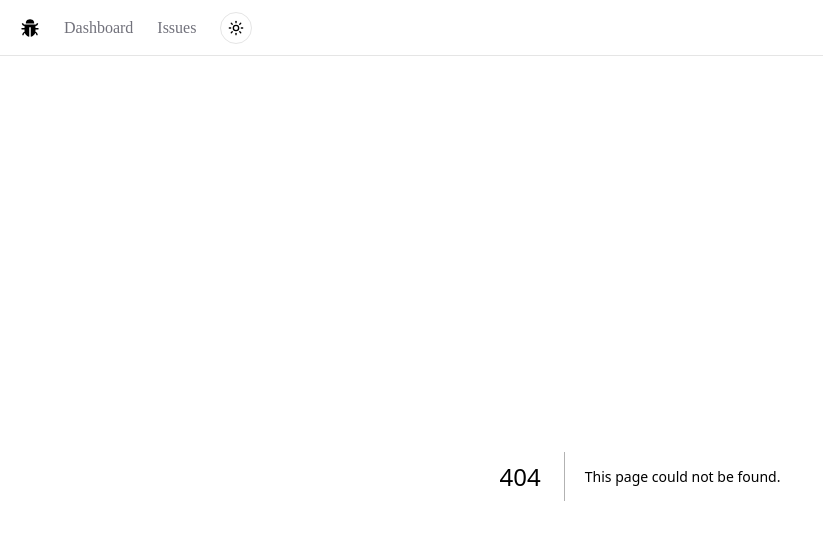
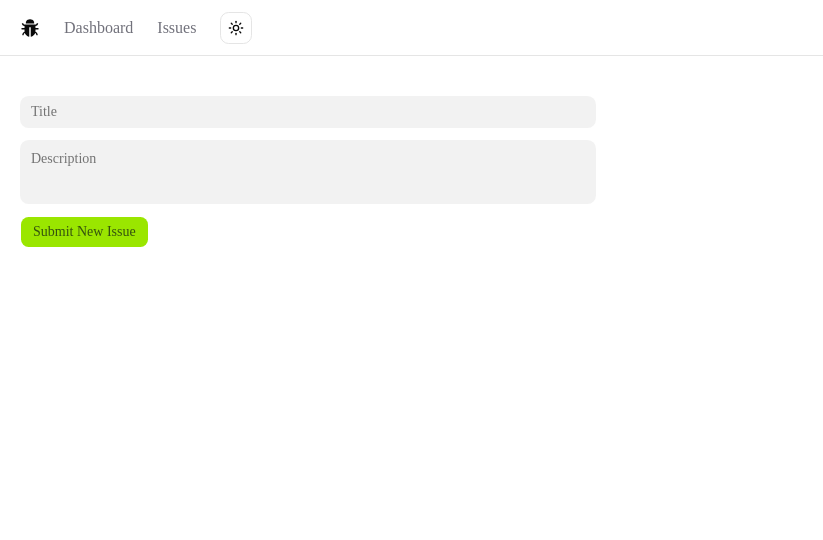
Before and after one commit to MichaelFetene123/issue-tracker, a Next.js app: page /issues/new in a window 1280 px wide. Before the commit this address had no page. Shown: the top 540 px of the page, without its empty margins (0-823 px from the left). Built offline with nearby package versions, Linux system fonts and the light colour scheme.

Commit message:
build the new issue page

```diff
--- a/app/globals.css
+++ b/app/globals.css
@@ -70,7 +70,7 @@
   --chart-3: oklch(0.648 0.2 131.684);
   --chart-4: oklch(0.532 0.157 131.589);
   --chart-5: oklch(0.453 0.124 130.933);
-  --radius: 0.625rem;
+  --radius: 0.3rem;
   --sidebar: oklch(0.985 0 0);
   --sidebar-foreground: oklch(0.145 0 0);
   --sidebar-primary: oklch(0.648 0.2 131.684);
--- /dev/null
+++ b/app/issues/new/page.tsx
@@ -0,0 +1,14 @@
+import React from 'react'
+import { Input } from "@/components/ui/input"
+import { Textarea } from '@/components/ui/textarea'
+import { Button } from '@/components/ui/button'
+
+export default function newIssuePage() {
+  return (
+    <div className='max-w-xl space-y-3'>
+      <Input placeholder="Title" />
+      <Textarea placeholder="Description" />
+      <Button>Submit New Issue</Button>
+    </div>
+  )
+}
--- a/app/issues/page.tsx
+++ b/app/issues/page.tsx
@@ -7,7 +7,7 @@
     <div>
         <h2>Issue Page</h2>
         <div>
-            <Button><Link href="/">Dashboard</Link></Button>
+            <Button><Link href="/issues/new">New Issue</Link></Button>
         </div>
     </div>
 
--- a/app/layout.tsx
+++ b/app/layout.tsx
@@ -35,7 +35,7 @@
       className={`${geistSans.variable} ${geistMono.variable} h-full antialiased ${inter.variable}`}
       suppressHydrationWarning
     >
-      <body className="min-h-full flex flex-col bg-background text-foreground">
+      <body className="min-h-full flex flex-col bg-background text-foreground ">
         <ThemeProvider
           attribute="class"
           defaultTheme="system"
@@ -43,7 +43,7 @@
           disableTransitionOnChange
         >
           <NavBar />
-          {children}
+          <main className="p-5">{children}</main>
         </ThemeProvider>
       </body>
     </html>
--- /dev/null
+++ b/components/ui/input.tsx
@@ -0,0 +1,19 @@
+import * as React from "react"
+
+import { cn } from "@/lib/utils"
+
+function Input({ className, type, ...props }: React.ComponentProps<"input">) {
+  return (
+    <input
+      type={type}
+      data-slot="input"
+      className={cn(
+        "h-8 w-full min-w-0 rounded-2xl border border-transparent bg-input/50 px-2.5 py-1 text-base transition-[color,box-shadow] duration-200 outline-none file:inline-flex file:h-6 file:border-0 file:bg-transparent file:text-sm file:font-medium file:text-foreground placeholder:text-muted-foreground focus-visible:border-ring focus-visible:ring-3 focus-visible:ring-ring/30 disabled:pointer-events-none disabled:cursor-not-allowed disabled:opacity-50 aria-invalid:border-destructive aria-invalid:ring-3 aria-invalid:ring-destructive/20 md:text-sm dark:aria-invalid:border-destructive/50 dark:aria-invalid:ring-destructive/40",
+        className
+      )}
+      {...props}
+    />
+  )
+}
+
+export { Input }
--- /dev/null
+++ b/components/ui/textarea.tsx
@@ -0,0 +1,18 @@
+import * as React from "react"
+
+import { cn } from "@/lib/utils"
+
+function Textarea({ className, ...props }: React.ComponentProps<"textarea">) {
+  return (
+    <textarea
+      data-slot="textarea"
+      className={cn(
+        "flex field-sizing-content min-h-16 w-full resize-none rounded-2xl border border-transparent bg-input/50 px-2.5 py-2 text-base transition-[color,box-shadow] duration-200 outline-none placeholder:text-muted-foreground focus-visible:border-ring focus-visible:ring-3 focus-visible:ring-ring/30 disabled:cursor-not-allowed disabled:opacity-50 aria-invalid:border-destructive aria-invalid:ring-3 aria-invalid:ring-destructive/20 md:text-sm dark:aria-invalid:border-destructive/50 dark:aria-invalid:ring-destructive/40",
+        className
+      )}
+      {...props}
+    />
+  )
+}
+
+export { Textarea }
```
